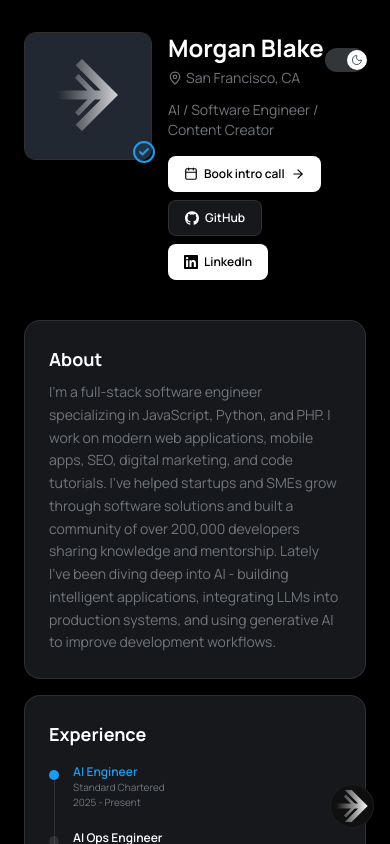
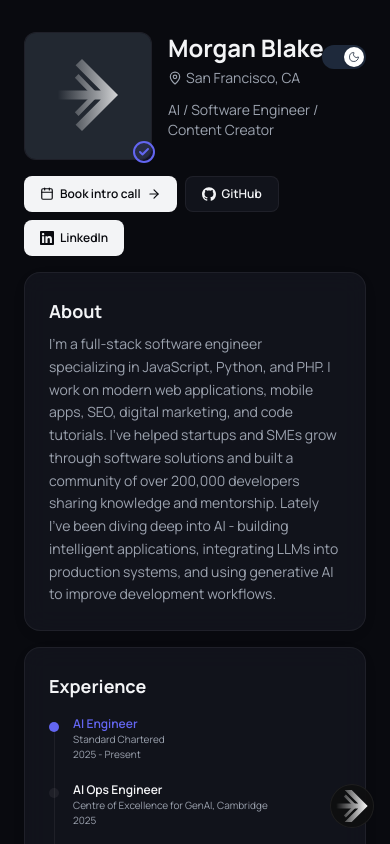
Before and after one commit to RegieSanJuan/DevFrame, a Next.js app: page /p/morgan-vertex in a window 390 px wide. Shown: the top 844 px of the page. Built offline with nearby package versions, Linux system fonts and the light colour scheme; no server answers; the database is empty.

Commit message:
feat: add Drift and Vertex portfolio templates to registry

```diff
--- a/src/templates/drift/index.tsx
+++ b/src/templates/drift/index.tsx
@@ -1,8 +1,8 @@
 "use client";
 
 import { GitHubIcon, LinkedInIcon } from "@/components/brand-icons";
+import { filterRenderableGalleryImages } from "@/lib/portfolio-image-uploads";
 import { getDisplayProjects } from "@/lib/portfolio-schema";
-import { filterRenderableGalleryImages } from "@/lib/portfolio-image-uploads";
 import { TemplateGallery } from "@/templates/base-components";
 import type { TemplateComponentProps } from "@/templates/registry";
 import { registerTemplate } from "@/templates/registry";
@@ -368,7 +368,7 @@ function DriftTemplate({ portfolio }: TemplateComponentProps) {
               </section>
             ) : null}
 
-            <footer className="max-w-md pb-16 text-xs opacity-50 @sm:pb-0">
+            <footer className="max-w-md pb-16 text-xs opacity-50">
               <p>
                 Designed and coded with passion. Built with Next.js and Tailwind
                 CSS, deployed with Vercel.
--- a/src/templates/vertex/index.tsx
+++ b/src/templates/vertex/index.tsx
@@ -30,7 +30,7 @@ function BentoCard({
 }) {
   return (
     <div
-      className={`rounded-2xl border border-[var(--vertex-border)] bg-[var(--vertex-bg)] p-6 shadow-sm transition-all duration-300 hover:shadow-md md:p-8 ${className}`}
+      className={`rounded-2xl border border-[var(--vertex-border)] bg-[var(--vertex-bg)] backdrop-blur-md p-6 shadow-[0_4px_20px_-4px_rgba(0,0,0,0.05)] transition-all duration-300 hover:shadow-lg hover:border-[var(--vertex-accent)]/25 md:p-8 ${className}`}
     >
       {children}
     </div>
@@ -53,6 +53,25 @@ function VertexTemplate({ portfolio }: TemplateComponentProps) {
     setMode((value) => (value === "dark" ? "light" : "dark"));
   };
 
+  const renderThemeToggle = () => (
+    <button
+      onClick={toggleTheme}
+      className="relative inline-flex h-6 w-11 items-center rounded-full transition-all duration-300 shrink-0"
+      style={{ backgroundColor: "var(--vertex-toggle-bg)" }}
+      aria-label="Toggle theme"
+    >
+      <div
+        className={`absolute left-0.5 top-0.5 flex h-5 w-5 items-center justify-center rounded-full bg-white shadow-sm transition-all duration-300 ${mode === "light" ? "translate-x-0" : "translate-x-5"}`}
+      >
+        {mode === "light" ? (
+          <Sun className="h-3 w-3 text-orange-500" />
+        ) : (
+          <Moon className="h-3 w-3 text-gray-600" />
+        )}
+      </div>
+    </button>
+  );
+
   const galleryImages = filterRenderableGalleryImages(portfolio.galleryImages);
   const projectCards = getDisplayProjects(portfolio).slice(0, 3); // Limit to 3 total (featured + max 2 recent)
   const scheduleCallHref = portfolio.scheduleCall?.href || `mailto:${portfolio.email}`;
@@ -63,22 +82,22 @@ function VertexTemplate({ portfolio }: TemplateComponentProps) {
   const themeStyles =
     mode === "dark"
       ? ({
-        "--vertex-root-bg": "#000000",
-        "--vertex-bg": "#16181c",
-        "--vertex-border": "rgba(255,255,255,0.1)",
-        "--vertex-text-main": "#ffffff",
-        "--vertex-text-muted": "#71767b",
-        "--vertex-accent": "#1d9bf0",
-        "--vertex-toggle-bg": "#333639",
+        "--vertex-root-bg": "#090a0f", // Sleek dark obsidian
+        "--vertex-bg": "rgba(22, 24, 33, 0.7)", // Beautiful glass slate
+        "--vertex-border": "rgba(255, 255, 255, 0.06)", // Soft glowing white border
+        "--vertex-text-main": "#f3f4f6", // Off-white clean text
+        "--vertex-text-muted": "#9ca3af", // Elegant slate gray
+        "--vertex-accent": "#6366f1", // Deep indigo accent
+        "--vertex-toggle-bg": "#1e293b",
       } as React.CSSProperties)
       : ({
-        "--vertex-root-bg": "#ffffff",
-        "--vertex-bg": "#f7f9f9",
-        "--vertex-border": "rgba(0,0,0,0.08)",
-        "--vertex-text-main": "#0f1419",
-        "--vertex-text-muted": "#536471",
-        "--vertex-accent": "#1d9bf0",
-        "--vertex-toggle-bg": "#eff3f4",
+        "--vertex-root-bg": "#f8fafc", // Modern off-white slate background
+        "--vertex-bg": "rgba(255, 255, 255, 0.95)", // High contrast white card
+        "--vertex-border": "rgba(15, 23, 42, 0.06)", // Light border
+        "--vertex-text-main": "#0f172a", // Premium dark slate text
+        "--vertex-text-muted": "#64748b", // Soft dark gray
+        "--vertex-accent": "#4f46e5", // Rich deep indigo accent
+        "--vertex-toggle-bg": "#e2e8f0",
       } as React.CSSProperties);
 
   return (
@@ -87,7 +106,7 @@ function VertexTemplate({ portfolio }: TemplateComponentProps) {
       className="@container min-h-screen bg-[var(--vertex-root-bg)] text-[var(--vertex-text-main)] transition-colors duration-500"
     >
       <div className="mx-auto max-w-5xl px-4 @sm:px-6 py-8 @md:px-10 @md:py-12 @lg:px-12 @lg:py-14">
-        <section className="mb-10 animate-in fade-in slide-in-from-bottom-4 duration-700">
+        <section className="@md:mb-10 @lg:mb-10 animate-in fade-in slide-in-from-bottom-4 duration-700">
           <div className="flex flex-col @sm:flex-row items-center @sm:items-start gap-6 @sm:gap-4 @md:gap-6 text-center @sm:text-left">
             <div className="relative flex-shrink-0 mx-auto @sm:mx-0">
               <div className="flex h-32 w-32 items-center justify-center overflow-hidden rounded-xl border border-[var(--vertex-border)] bg-[var(--vertex-bg)] @md:h-40 @md:w-40">
@@ -111,19 +130,27 @@ function VertexTemplate({ portfolio }: TemplateComponentProps) {
                 className="absolute -bottom-1 -right-1"
               >
                 {(ts.showVerifiedBadge ?? true) && (
-                  <CheckCircle2 className="h-6 w-6 fill-[#1d9bf0]/10 text-[#1d9bf0]" />
+                  <CheckCircle2
+                    className="h-6 w-6"
+                    style={{
+                      color: "var(--vertex-accent)",
+                      fill: "color-mix(in srgb, var(--vertex-accent) 10%, transparent)",
+                    }}
+                  />
                 )}
               </div>
             </div>
 
-            <div className="min-w-0 flex-1">
-              <div className="flex flex-col @sm:flex-row items-center @sm:justify-between gap-4 @sm:gap-3">
-                <div className="min-w-0 flex flex-col items-center @sm:items-start">
-                  <h1 className="truncate text-2xl font-bold @md:text-3xl">
-                    {portfolio.name}
-                  </h1>
+            <div className="min-w-0 flex-1 w-full">
+              <div className="flex flex-row items-center justify-between @sm:justify-start @md:justify-between gap-4">
+                <div className="min-w-0 flex flex-col items-center @sm:items-start w-full @sm:w-auto">
+                  <div className="flex items-center justify-center @sm:justify-start gap-3 w-full @sm:w-auto">
+                    <h1 className="truncate text-2xl font-bold @md:text-3xl">
+                      {portfolio.name}
+                    </h1>
+                  </div>
                   <p
-                    className="mt-1 flex items-center justify-center @sm:justify-start gap-1 text-sm"
+                    className="mt-1 flex items-center justify-center @sm:justify-start gap-1 text-sm w-full"
                     style={{ color: "var(--vertex-text-muted)" }}
                   >
                     <MapPin className="h-3.5 w-3.5" />
@@ -131,37 +158,29 @@ function VertexTemplate({ portfolio }: TemplateComponentProps) {
                   </p>
                 </div>
 
-                <button
-                  onClick={toggleTheme}
-                  className="relative inline-flex h-6 w-11 items-center rounded-full transition-all duration-300"
-                  style={{ backgroundColor: "var(--vertex-toggle-bg)" }}
-                  aria-label="Toggle theme"
-                >
-                  <div
-                    className={`absolute left-0.5 top-0.5 flex h-5 w-5 items-center justify-center rounded-full bg-white shadow-sm transition-all duration-300 ${mode === "light" ? "translate-x-0" : "translate-x-5"}`}
-                  >
-                    {mode === "light" ? (
-                      <Sun className="h-3 w-3 text-orange-500" />
-                    ) : (
-                      <Moon className="h-3 w-3 text-gray-600" />
-                    )}
-                  </div>
-                </button>
+                <div className="hidden @sm:block">
+                  {renderThemeToggle()}
+                </div>
               </div>
 
               <p
-                className="mt-3 text-sm @md:text-base"
+                className="mt-3 text-sm @md:text-base text-center @sm:text-left"
                 style={{ color: "var(--vertex-text-muted)" }}
               >
                 {portfolio.title}
               </p>
 
-              <div className="mt-4 flex flex-wrap justify-center @sm:justify-start gap-2">
+              {/* Mobile theme toggle */}
+              <div className="mt-4 flex justify-center @sm:hidden">
+                {renderThemeToggle()}
+              </div>
+
+              <div className="hidden mt-4 flex-col w-full @md:flex @sm:flex-row @sm:w-auto @sm:flex-wrap justify-center @sm:justify-start gap-2">
                 <a
                   href={scheduleCallHref}
                   target={scheduleCallHref.startsWith("http") ? "_blank" : undefined}
                   rel={scheduleCallHref.startsWith("http") ? "noreferrer" : undefined}
-                  className="inline-flex h-9 items-center gap-1.5 rounded-lg px-4 text-xs font-semibold transition-opacity hover:opacity-90"
+                  className="inline-flex h-9 items-center justify-center gap-1.5 rounded-lg px-4 text-xs font-semibold transition-opacity hover:opacity-90 w-full @sm:w-auto"
                   style={{
                     backgroundColor: "var(--vertex-text-main)",
                     color: "var(--vertex-root-bg)",
@@ -173,7 +192,7 @@ function VertexTemplate({ portfolio }: TemplateComponentProps) {
                 </a>
                 <a
                   href={portfolio.githubUrl}
-                  className="inline-flex h-9 items-center gap-1.5 rounded-lg border px-4 text-xs font-semibold transition-all"
+                  className="inline-flex h-9 items-center justify-center gap-1.5 rounded-lg border px-4 text-xs font-semibold transition-all w-full @sm:w-auto"
                   style={{
                     backgroundColor: "var(--vertex-bg)",
                     color: "var(--vertex-text-main)",
@@ -185,7 +204,7 @@ function VertexTemplate({ portfolio }: TemplateComponentProps) {
                 </a>
                 <a
                   href={portfolio.linkedinUrl}
-                  className="inline-flex h-9 items-center gap-1.5 rounded-lg px-4 text-xs font-semibold transition-opacity hover:opacity-90"
+                  className="inline-flex h-9 items-center justify-center gap-1.5 rounded-lg px-4 text-xs font-semibold transition-opacity hover:opacity-90 w-full @sm:w-auto"
                   style={{
                     backgroundColor: "var(--vertex-text-main)",
                     color: "var(--vertex-root-bg)",
@@ -198,6 +217,46 @@ function VertexTemplate({ portfolio }: TemplateComponentProps) {
             </div>
           </div>
         </section>
+
+        <div className="flex mb-4  mt-4  flex-col w-full @md:hidden @sm:flex-row @sm:w-auto @sm:flex-wrap justify-center @sm:justify-start gap-2">
+          <a
+            href={scheduleCallHref}
+            target={scheduleCallHref.startsWith("http") ? "_blank" : undefined}
+            rel={scheduleCallHref.startsWith("http") ? "noreferrer" : undefined}
+            className="inline-flex h-9 items-center justify-center gap-1.5 rounded-lg px-4 text-xs font-semibold transition-opacity hover:opacity-90 w-full @sm:w-auto"
+            style={{
+              backgroundColor: "var(--vertex-text-main)",
+              color: "var(--vertex-root-bg)",
+            }}
+          >
+            <Calendar className="h-3.5 w-3.5" />
+            {scheduleCallLabel}
+            <ArrowRight className="h-3.5 w-3.5" />
+          </a>
+          <a
+            href={portfolio.githubUrl}
+            className="inline-flex h-9 items-center justify-center gap-1.5 rounded-lg border px-4 text-xs font-semibold transition-all w-full @sm:w-auto"
+            style={{
+              backgroundColor: "var(--vertex-bg)",
+              color: "var(--vertex-text-main)",
+              borderColor: "var(--vertex-border)",
+            }}
+          >
+            <GitHubIcon className="h-3.5 w-3.5" />
+            GitHub
+          </a>
+          <a
+            href={portfolio.linkedinUrl}
+            className="inline-flex h-9 items-center justify-center gap-1.5 rounded-lg px-4 text-xs font-semibold transition-opacity hover:opacity-90 w-full @sm:w-auto"
+            style={{
+              backgroundColor: "var(--vertex-text-main)",
+              color: "var(--vertex-root-bg)",
+            }}
+          >
+            <LinkedInIcon className="h-3.5 w-3.5" />
+            LinkedIn
+          </a>
+        </div>
 
         <section className="grid grid-cols-1 gap-4 @md:grid-cols-6 @md:gap-5">
           <BentoCard className="@md:col-span-4">
@@ -225,14 +284,14 @@ function VertexTemplate({ portfolio }: TemplateComponentProps) {
                         className="absolute left-0 top-1.5 h-2.5 w-2.5 rounded-full"
                         style={{
                           backgroundColor:
-                            index === 0 ? "#1d9bf0" : "var(--vertex-border)",
+                            index === 0 ? "var(--vertex-accent)" : "var(--vertex-border)",
                         }}
                       />
                       <h3
                         className="text-xs font-semibold"
                         style={{
                           color:
-                            index === 0 ? "#1d9bf0" : "var(--vertex-text-main)",
+                            index === 0 ? "var(--vertex-accent)" : "var(--vertex-text-main)",
                         }}
                       >
                         {entry.role}
@@ -371,7 +430,7 @@ function VertexTemplate({ portfolio }: TemplateComponentProps) {
                     }}
                   >
                     <div className="flex items-start justify-between gap-3">
-                      <h3 className="text-sm font-semibold text-[#1d9bf0]">
+                      <h3 className="text-sm font-semibold" style={{ color: "var(--vertex-accent)" }}>
                         {project.name}
                       </h3>
                       {href ? (
```
Lines whose indentation alone changed are shown as unchanged.
